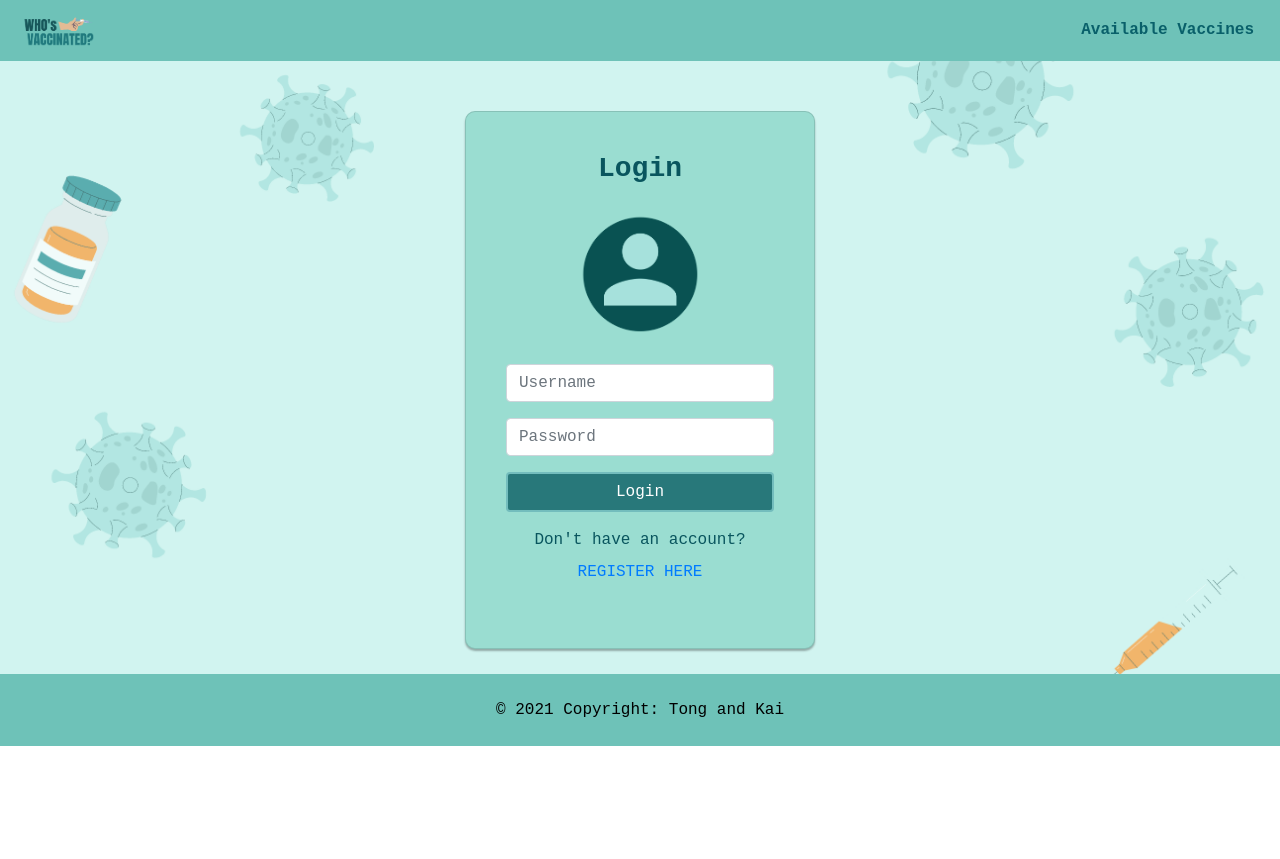
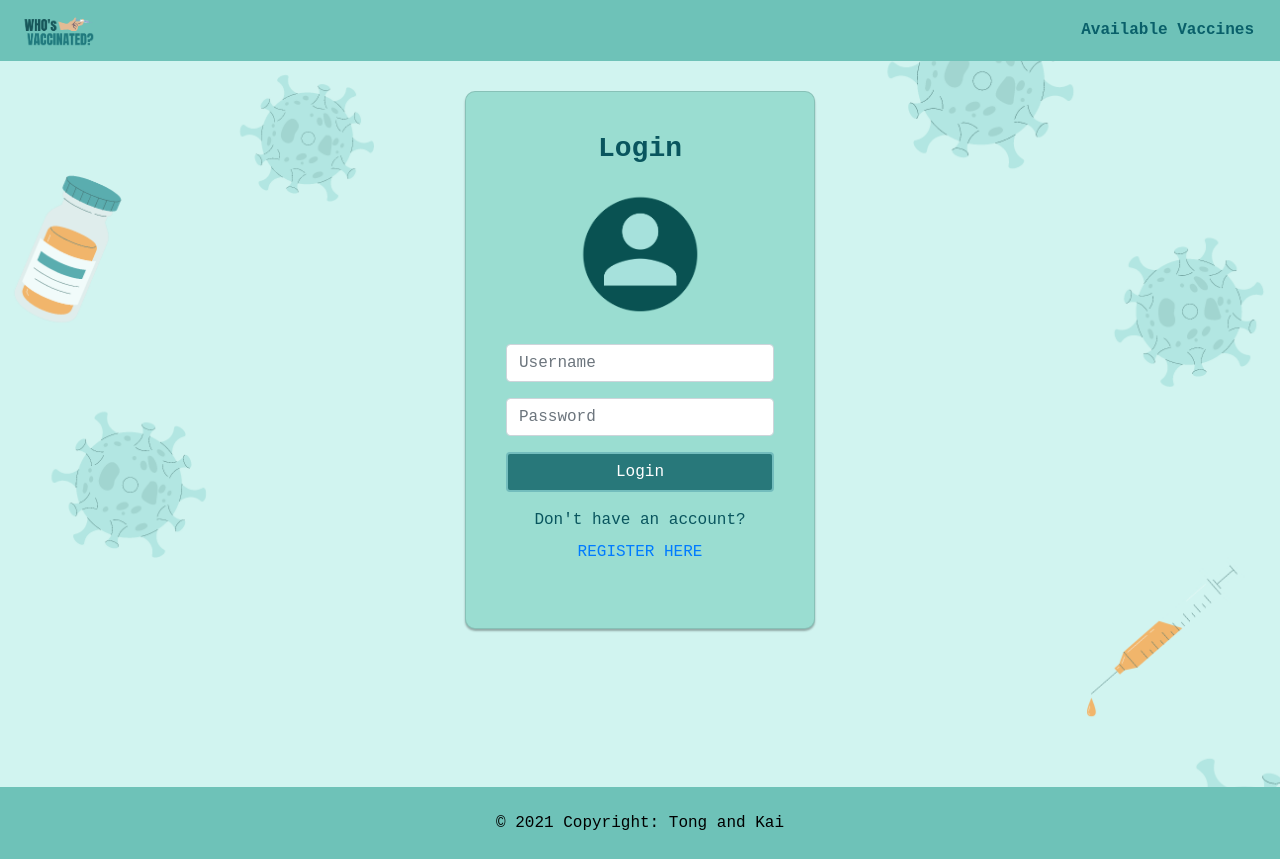
Before and after one commit to kaewpiyarattong/SE331-2021-Project-Frontend, a Vue app: page /login in a window 1280 px wide. Before the commit the page ends 800 px from the top, so only its background shows below. Built offline with nearby package versions, Linux system fonts and the light colour scheme.

Commit message:
Deploy 2

```diff
--- a/src/App.vue
+++ b/src/App.vue
@@ -47,7 +47,7 @@
     <div class="collapse navbar-collapse" id="navbarSupportedContent"></div>
   </nav>
 
-  <div class="container mt-3">
+  <div class="container mt-3" id="page">
     <router-view />
   </div>
   <nav
@@ -128,4 +128,7 @@ export default {
   left: 50%;
   transform: translate(-50%, -50%);
 }
+#page{
+  min-height: 84vh;
+}
 </style>
--- a/src/views/LoginForm.vue
+++ b/src/views/LoginForm.vue
@@ -114,7 +114,7 @@ label {
   background-color: #9addd1;
   padding: 0px 25px 30px;
   margin: 0 auto 25px;
-  margin-top: 50px;
+  margin-top: 30px;
   -moz-border-radius: 2px;
   -webkit-border-radius: 2px;
   border-radius: 10px;
```
Also changed, not shown: 1 other file (tests, documents, lock files or other folders).
